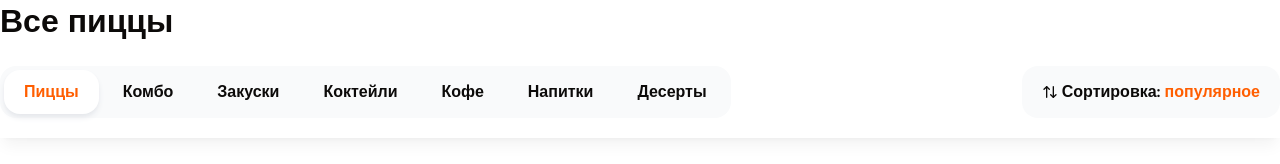
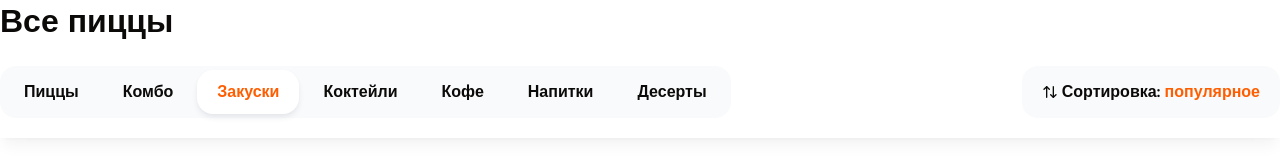
Before and after one commit to AlexandrBukhtatyy/react-pizza-fullstack, a Next.js app in the folder next-pizza/: page / in a window 1280 px wide. Shown: the part 152-316 px from the top of the page. Built offline with nearby package versions, Linux system fonts and the light colour scheme.

Commit message:
add category store and use it in top-bar and products list

```diff
--- a/next-pizza/app/page.tsx
+++ b/next-pizza/app/page.tsx
@@ -11,7 +11,7 @@ export default function Home() {
                 <Title text="Все пиццы" size="lg" className="font-extrabold"></Title>
             </Container>
 
-            <TopBar></TopBar>
+            <TopBar/>
 
             <Container className="pt-10 pb-14">
                 <div className="flex gap-[80px]">
@@ -66,7 +66,7 @@ export default function Home() {
                                     imageUrl: 'https://media.dodostatic.net/image/r:584x584/11EEFB595A197C24BA932A0AD1144AFB.avif',
                                 }
                             ]}/>
-                            <ProductsGroupList title="Завтраки" categoryId="2"  items={[
+                            <ProductsGroupList title="Комбо" categoryId="2"  items={[
                                 {
                                     id: '1',
                                     name: 'Додо пицца',
@@ -110,7 +110,7 @@ export default function Home() {
                                     imageUrl: 'https://media.dodostatic.net/image/r:584x584/11EEFB595A197C24BA932A0AD1144AFB.avif',
                                 }
                             ]}/>
-                            <ProductsGroupList title="Комбо" categoryId="3"  items={[
+                            <ProductsGroupList title="Закуски" categoryId="3"  items={[
                                 {
                                     id: '1',
                                     name: 'Додо пицца',
--- a/next-pizza/components/shared/categories.tsx
+++ b/next-pizza/components/shared/categories.tsx
@@ -1,24 +1,38 @@
+'use client';
+
 import React from 'react';
 import {cn} from '@/lib/utils';
+import {useCategoryStore} from '@/store/category';
 
 interface Props {
     className?: string;
 }
 
-const cats = ['Пиццы', 'Комбо', 'Закуски', 'Коктейли', 'Кофе', 'Напитки', 'Десерты'];
-const activeIndex = 0;
+const cats = [
+    {id: 1, name: 'Пиццы'},
+    {id: 2, name: 'Комбо'},
+    {id: 3, name: 'Закуски'},
+    {id: 4, name: 'Коктейли'},
+    {id: 5, name: 'Кофе'},
+    {id: 6, name: 'Напитки'},
+    {id: 7, name: 'Десерты'}
+];
 
-export const Categories: React.FC<React.PropsWithChildren<Props>> = ({ className, children }) => {
+
+export const Categories: React.FC<React.PropsWithChildren<Props>> = ({className, children}) => {
+    const categoriActiveId = useCategoryStore((state) => state.activeId);
     return (
         <div className={cn('inline-flex gap-1 bg-gray-50 p-1 rounded-2xl', className)}>
             {
-            cats.map((cat, index) => (
+                cats.map(({id, name}, index) => (
                     <a className={cn(
                         'flex items-center font-bold h-11 rounded-2xl px-5',
-                    activeIndex === index && 'bg-white shadow-md shadow-gray-200 text-primary'
+                        categoriActiveId == id && 'bg-white shadow-md shadow-gray-200 text-primary'
                     )}
-                   key={index}>
-                    <button>{cat}</button>
+                       key={index}
+                       href={`/#${name}`}
+                    >
+                        <button>{name}</button>
                     </a>
                 ))
             }
--- a/next-pizza/components/shared/products-group-list.tsx
+++ b/next-pizza/components/shared/products-group-list.tsx
@@ -5,6 +5,7 @@ import {ProductCard} from '@/components/shared/product-card';
 import {cn} from '@/lib/utils';
 import {Title} from '@/components/shared/title';
 import {useIntersection} from 'react-use';
+import {useCategoryStore} from '@/store/category';
 
 interface Props {
     title: string;
@@ -21,6 +22,7 @@ export const ProductsGroupList: React.FC<React.PropsWithChildren<Props>> = ({
                                                                                 className,
                                                                                 listClassName,
                                                                             }) => {
+    const setActiveCategoryId = useCategoryStore((state) => state.setActiveId);
     const intersectionRef = React.useRef(null);
     const intersection = useIntersection(intersectionRef, {
         threshold: 0.4
@@ -28,7 +30,7 @@ export const ProductsGroupList: React.FC<React.PropsWithChildren<Props>> = ({
 
     React.useEffect(() => {
         if(intersection?.isIntersecting) {
-            console.log(title, categoryId);
+            setActiveCategoryId(categoryId);
         }
     }, [categoryId, intersection?.isIntersecting, title]);
 
--- /dev/null
+++ b/next-pizza/store/category.ts
@@ -0,0 +1,10 @@
+import {create} from 'zustand';
+
+interface State {
+    activeId: number;
+    setActiveId: (activeId: number) => void;
+}
+export const useCategoryStore = create<State>()((set) => ({
+    activeId: 1,
+    setActiveId: (activeId: number) => set({activeId})
+}))
```
Lines whose indentation alone changed are shown as unchanged.
